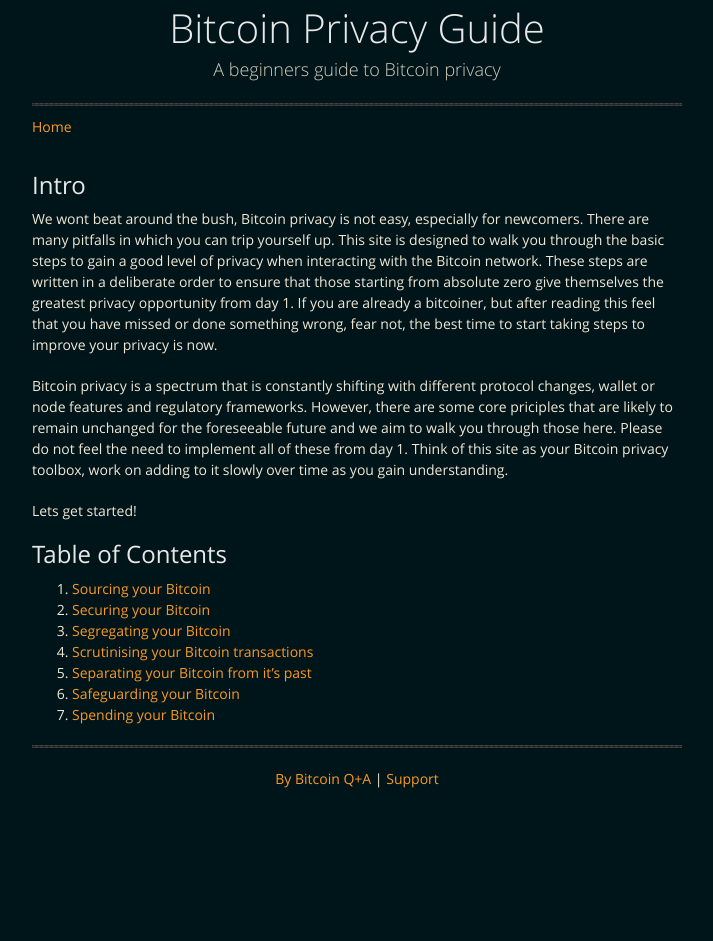
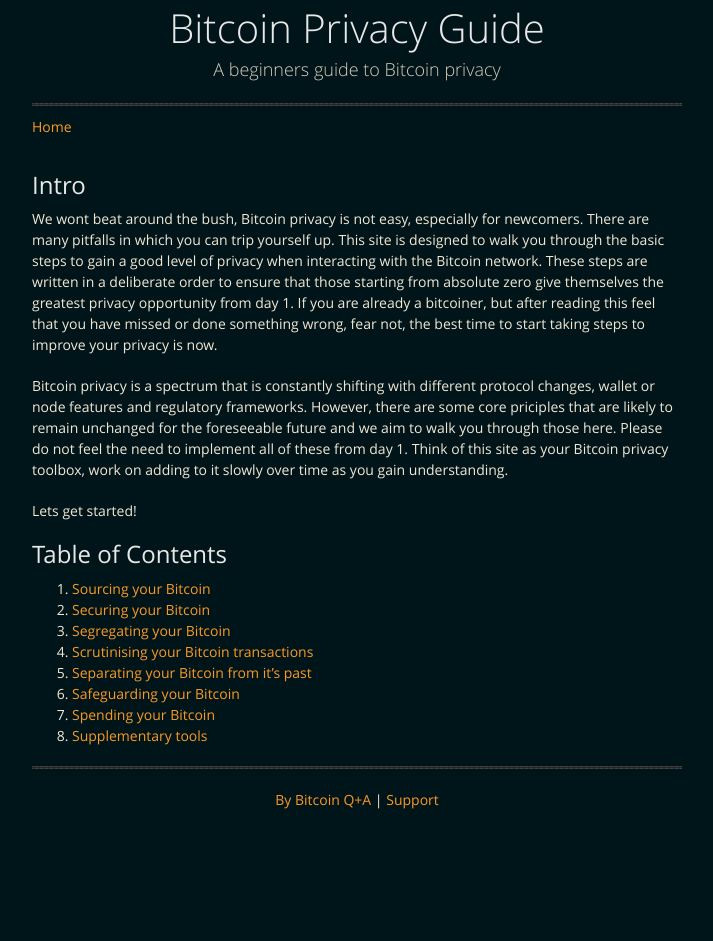
Before and after one commit to BitcoinQnA/BitcoinPrivacyGuide, a Jekyll site: the page built from index.md, in a window 1280 px wide. Shown: the whole page, without its empty margins (283-996 px from the left). Built offline with Jekyll 4.4.1, drawn with Linux system fonts in a browser that asks for light colours; before the commit the page ends 920 px from its top, so only the background shows below that.

Commit message:
Update index.md

```diff
--- a/index.md
+++ b/index.md
@@ -20,6 +20,7 @@ Lets get started!
 5.  [Separating your Bitcoin from it's past](separate.md)
 6.  [Safeguarding your Bitcoin](safeguard.md)
 7.  [Spending your Bitcoin](spend.md)
+8.  [Supplementary tools](supplementary.md)
 
 
 ***
```
